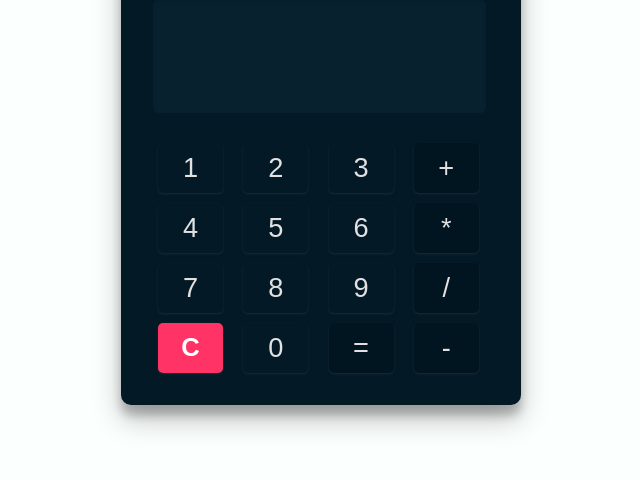
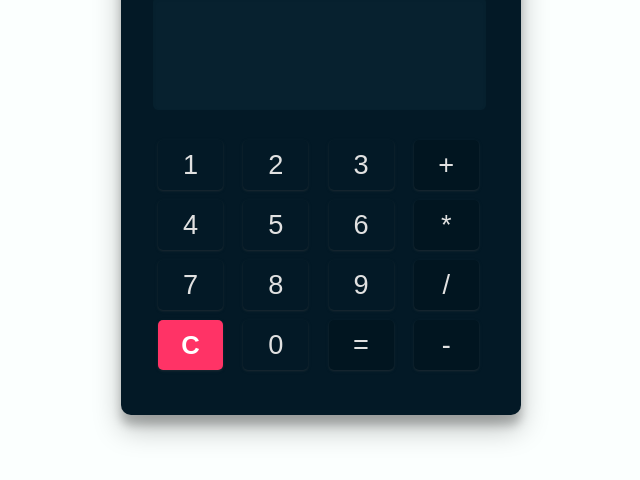
Before and after one commit to vivinkv6/working-calculator, a plain HTML site: page index.html in a window 1280 px wide. Shown: the part 252-732 px from the top of the page, without its empty margins (319-959 px from the left). Drawn offline with Linux system fonts and the light colour scheme.

Commit message:
changed ui

```diff
--- a/index.css
+++ b/index.css
@@ -24,7 +24,7 @@ body{
     max-width: 400px;
     margin: auto;
     background-color: var(--primary-color);
-    padding:2rem;
+    padding: 2.5rem 2rem;
     border-radius: 10px;
     box-shadow: rgba(0, 0, 0, 0.25) 0px 14px 28px, rgba(0, 0, 0, 0.22) 0px 10px 10px;
 
@@ -106,4 +106,5 @@ body{
     justify-content: center;
     column-gap: 10px;
     grid-template-columns: 2fr 2fr 2fr 2fr;
+    margin-bottom: 5px;
 }
```
